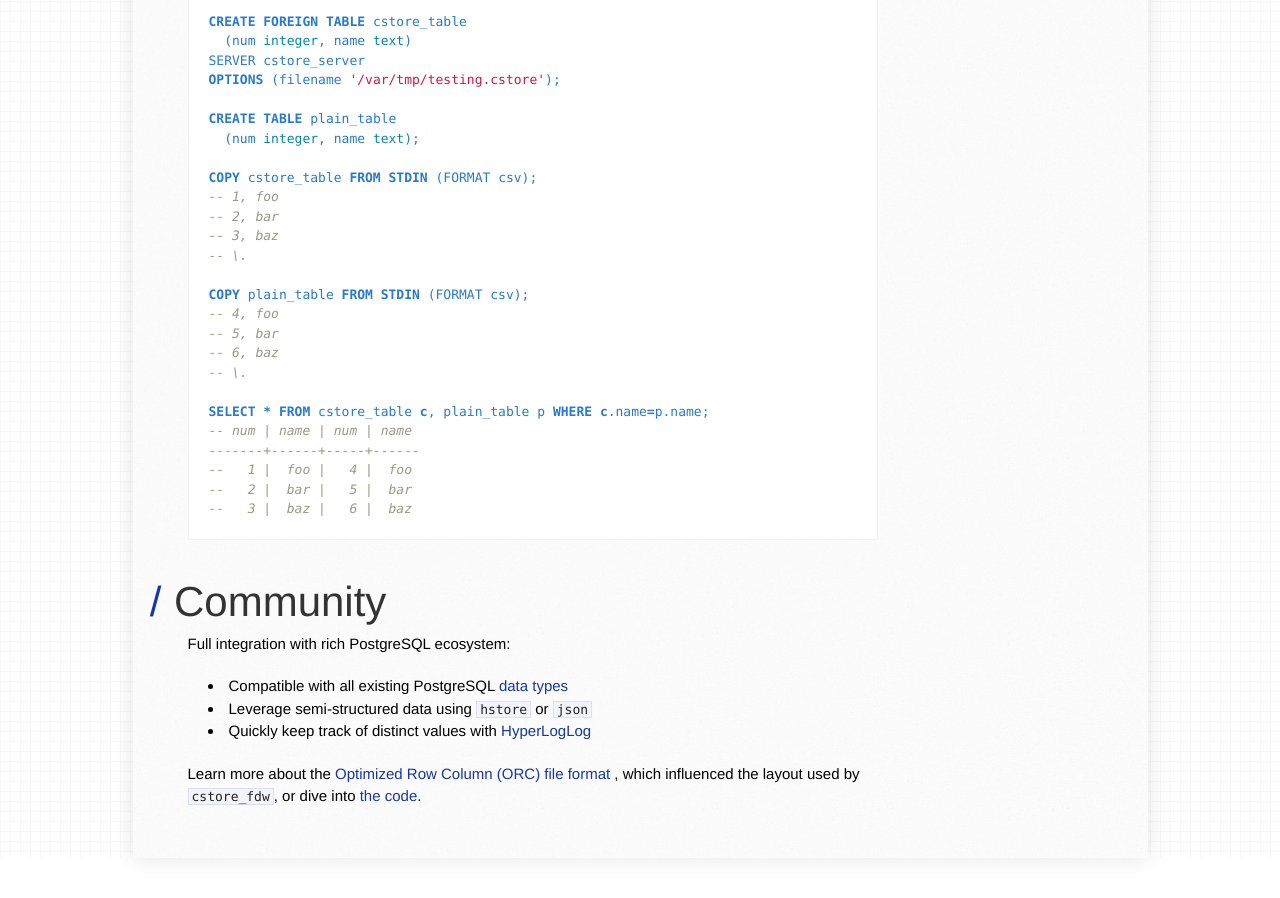
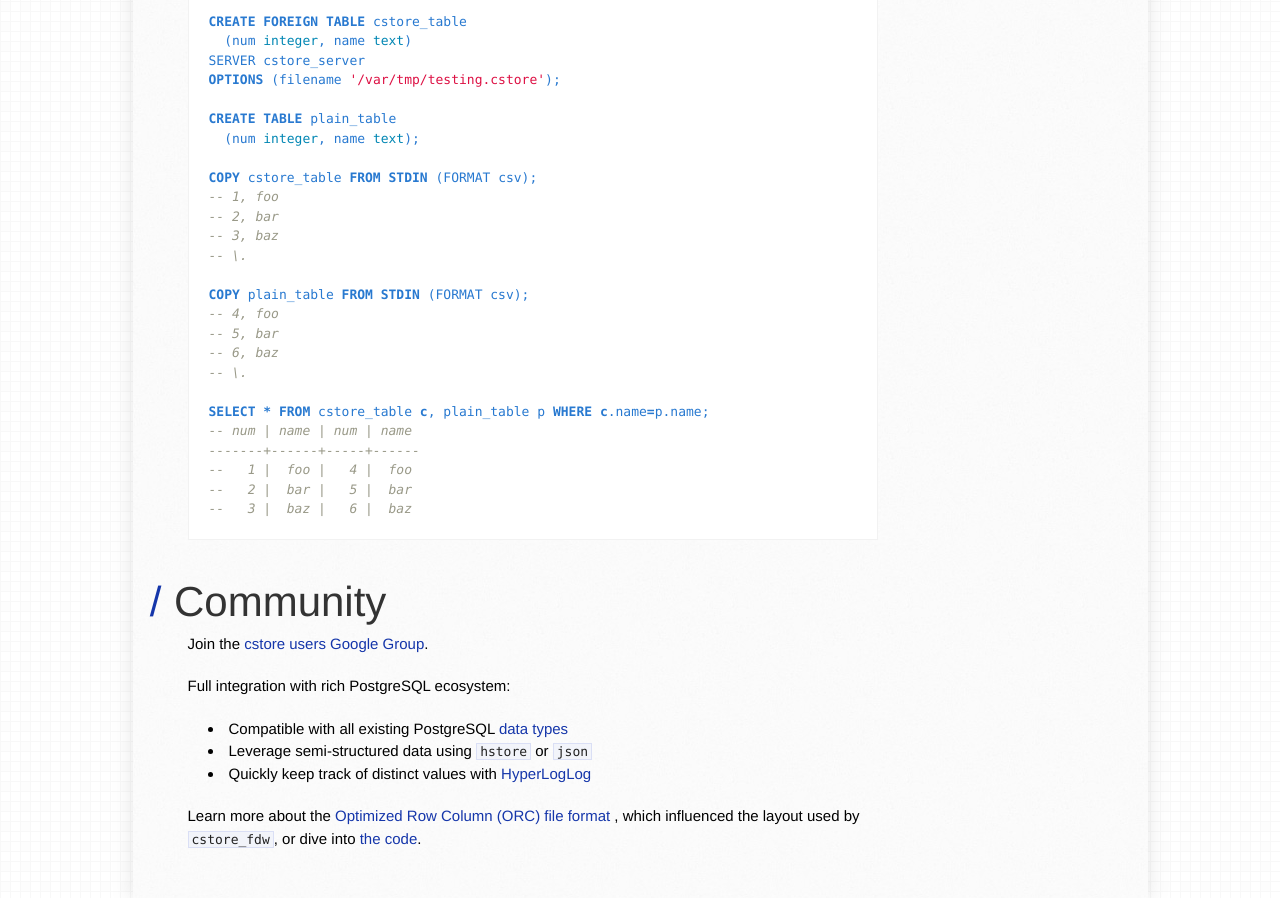
Before and after one commit to citusdata/cstore_fdw, a Jekyll site: the page built from index.md, in a window 1280 px wide and 900 px high, scrolled down 1857 px. Built offline with Jekyll 4.4.1, drawn with Linux system fonts in a browser that asks for light colours; nearby versions of some CDN libraries; Markdown is read by kramdown in place of the engine named in the settings; before the commit the page ends 2715 px from its top, so only the background shows below that.

Commit message:
Adding link to cstore-users group

```diff
--- a/index.md
+++ b/index.md
@@ -97,6 +97,8 @@ SELECT * FROM cstore_table c, plain_table p WHERE c.name=p.name;
 
 # Community
 
+Join the [cstore users Google Group][cstore-users].
+
 Full integration with rich PostgreSQL ecosystem:
 
   * Compatible with all existing PostgreSQL [data types][]
@@ -118,3 +120,4 @@ Learn more about the [Optimized Row Column (ORC) file format][ORC] , which influ
 [hstore]: http://www.postgresql.org/docs/current/static/hstore.html
 [json]: http://www.postgresql.org/docs/current/static/datatype-json.html
 [hll]: https://github.com/aggregateknowledge/postgresql-hll
+[cstore-users]: https://groups.google.com/forum/#!forum/cstore-users
```
